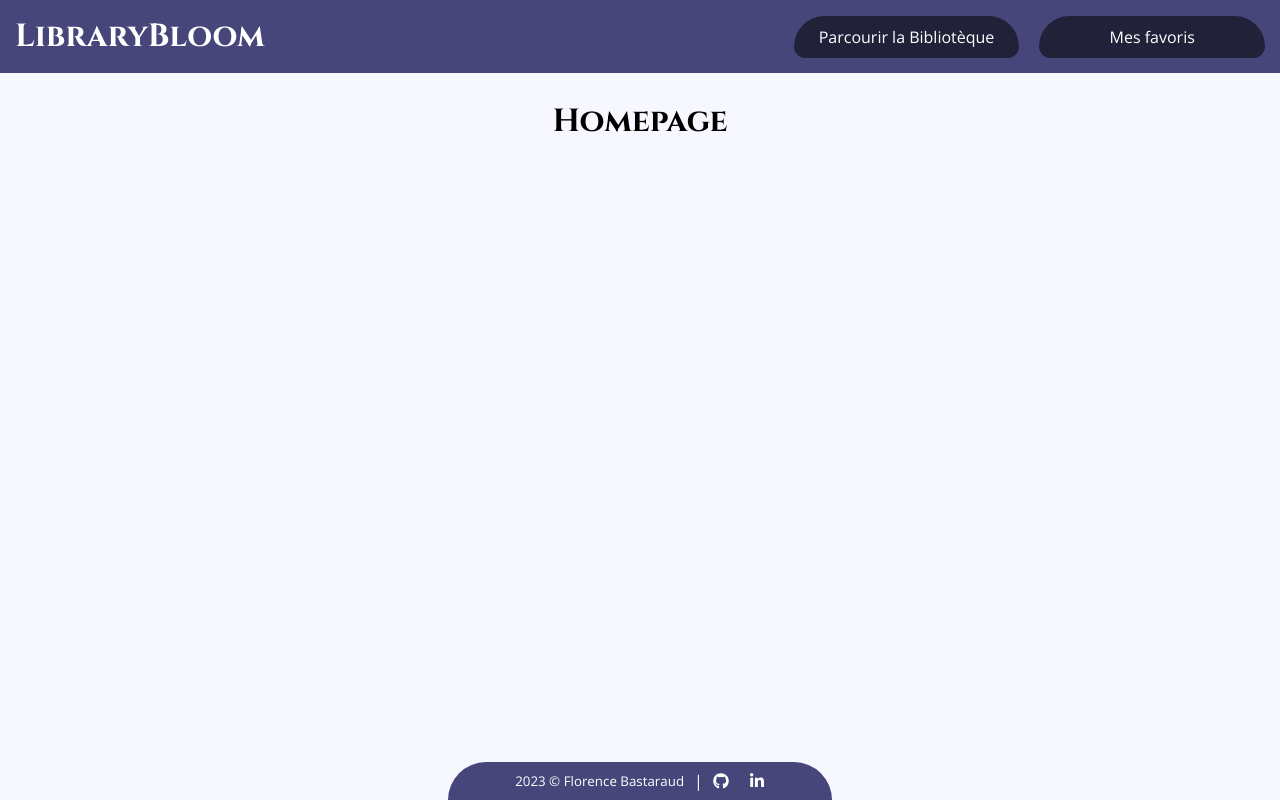
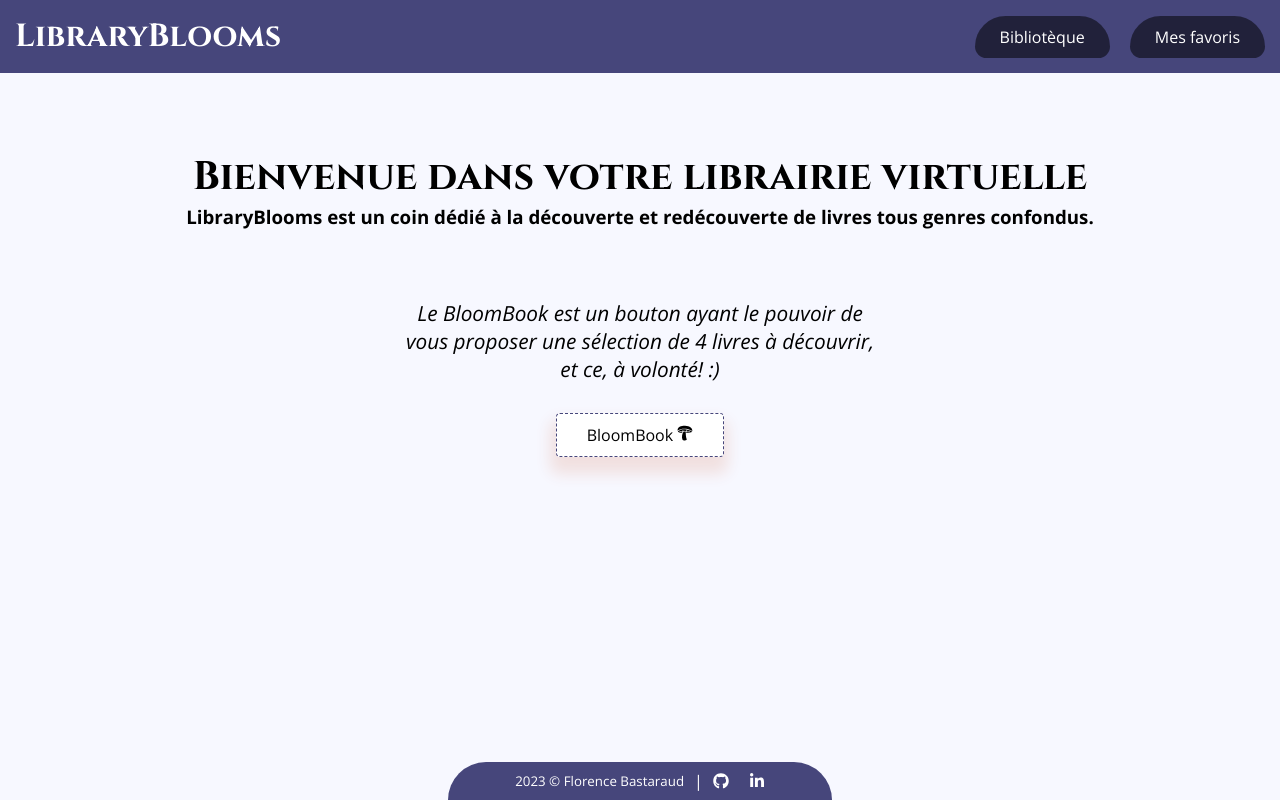
Before and after one commit to FlorenceBastaraud/books-app, a React (Create React App) app: page / in a window 1280 px wide. Built offline with nearby package versions, Linux system fonts and the light colour scheme; no server answers.

Commit message:
homepage coding

```diff
--- a/src/App.js
+++ b/src/App.js
@@ -4,18 +4,20 @@ import Footer from "./components/Footer";
 import Homepage from "./pages/Homepage";
 import Library from "./pages/Library";
 import Favorites from "./pages/Favorites";
+import BloomBookSelection from "./pages/BloomBookSelection";
 
 export default function App() {
 
   return (
-    <div className="container">
+    <main className="container">
       <Header/>
       <Routes>
         <Route exact path="/" element={<Homepage/>}/>
+        <Route path="/bloombook-selection" element={<BloomBookSelection/>}/>
         <Route path="/library" element={<Library/>}/>
         <Route path="/favorites" element={<Favorites/>}/>
       </Routes>
       <Footer/>
-    </div>
+    </main>
   );
 }
--- a/src/assets/styles/styles.css
+++ b/src/assets/styles/styles.css
@@ -4,6 +4,16 @@
   caret-color: transparent;
   box-sizing: inherit;
   font-family: 'Open Sans', sans-serif;
+}
+
+::selection {
+  color: none;
+  background-color: #f1e0e0;
+}
+
+::-moz-selection {
+  color: none;
+  background-color: #f1e0e0;
 }
 
 button {
@@ -93,3 +103,58 @@ footer div a {
   text-align: center;
   margin: auto;
 }
+
+.homepage {
+  display: flex;
+  flex-direction: column;
+  align-items: center;
+}
+
+.intro {
+  margin-top: 50px;
+}
+
+.intro-title {
+  font-size: 2.5rem;
+}
+
+.random-books-selection {
+  margin-top: 70px;
+  display: flex;
+  flex-direction: column;
+  align-items: center;
+}
+
+.random-books-selection-info {
+  width: 470px;
+}
+
+.random-books-selection-text {
+  font-size: 1.3rem;
+  font-style: italic;
+}
+
+.random-books-selection-btn {
+  margin-top: 30px;
+  background-color: #fff;
+  padding: 10px 30px;
+  border-radius: 4px;
+  cursor: pointer;
+  font-size: 1rem;
+  border: 1px dashed #46467b;
+  -webkit-box-shadow: 3px 12px 15px 5px #f1e0e0;
+  box-shadow: -1px 12px 15px 5px #f1e0e0;
+  transition: all 0.2s;
+}
+
+.random-books-selection-btn:hover {
+  transform: translateY(-2%);
+  box-shadow: none;
+}
+
+.random-books-selection-grid {
+  margin-top: 40px;
+  display: grid;
+  grid-template-columns: repeat(4, 1fr);
+  column-gap: 10px;
+}
--- a/src/components/Header.js
+++ b/src/components/Header.js
@@ -3,9 +3,9 @@ import { Link } from "react-router-dom"
 function Header(){
   return (
       <header>
-        <Link to="/"><h1>LibraryBloom</h1></Link>
+        <Link to="/"><h1>LibraryBlooms</h1></Link>
         <ul>
-          <Link to="/library"><li>Parcourir la Bibliotèque</li></Link>
+          <Link to="/library"><li>Bibliotèque</li></Link>
           <Link to="/favorites"><li>Mes favoris</li></Link>
         </ul>
     </header>
--- /dev/null
+++ b/src/pages/BloomBookSelection.js
@@ -0,0 +1,9 @@
+function BloomBookSelection(){
+  return (
+    <section className="page bloombookselection">
+      <h1>Sélection BloomBook</h1>
+    </section>
+  )
+}
+
+export default BloomBookSelection
--- a/src/pages/Favorites.js
+++ b/src/pages/Favorites.js
@@ -2,7 +2,7 @@
 function Favorites(){
   return (
       <div className="page favorites">
-        <h1>My Favorites</h1>
+        <h1>Mes Favoris</h1>
       </div>
   )
 }
--- a/src/pages/Homepage.js
+++ b/src/pages/Homepage.js
@@ -1,10 +1,24 @@
-
+import { GiMushroomGills } from "react-icons/gi"
+import { Link } from "react-router-dom"
 
 function Homepage(){
   return (
-      <div className="page homepage">
-        <h1>Homepage</h1>
-      </div>
+      <section className="page homepage">
+        <div className="intro">
+          <h1 className="intro-title">Bienvenue dans votre librairie virtuelle</h1>
+          <h3 className="intro-subtitle">LibraryBlooms est un coin dédié à la découverte et redécouverte de livres tous genres confondus.</h3>
+        </div>
+        <div className="random-books-selection">
+          <div className="random-books-selection-info">
+            <p className="random-books-selection-text">Le <span>BloomBook</span> est un bouton ayant le pouvoir de vous proposer une sélection de 4 livres à découvrir, et ce, à volonté! :&#41;</p>
+            <Link to="/bloombook-selection">
+              <button className="random-books-selection-btn">BloomBook <GiMushroomGills/></button>
+            </Link>
+          </div>
+          <div className="random-books-selection-grid">
+          </div>
+        </div>
+      </section>
   )
 }
 
--- a/src/pages/Library.js
+++ b/src/pages/Library.js
@@ -2,7 +2,7 @@
 function Library(){
   return (
       <div className="page library">
-        <h1>Library</h1>
+        <h1>Bibliotèque</h1>
       </div>
   )
 }
```
